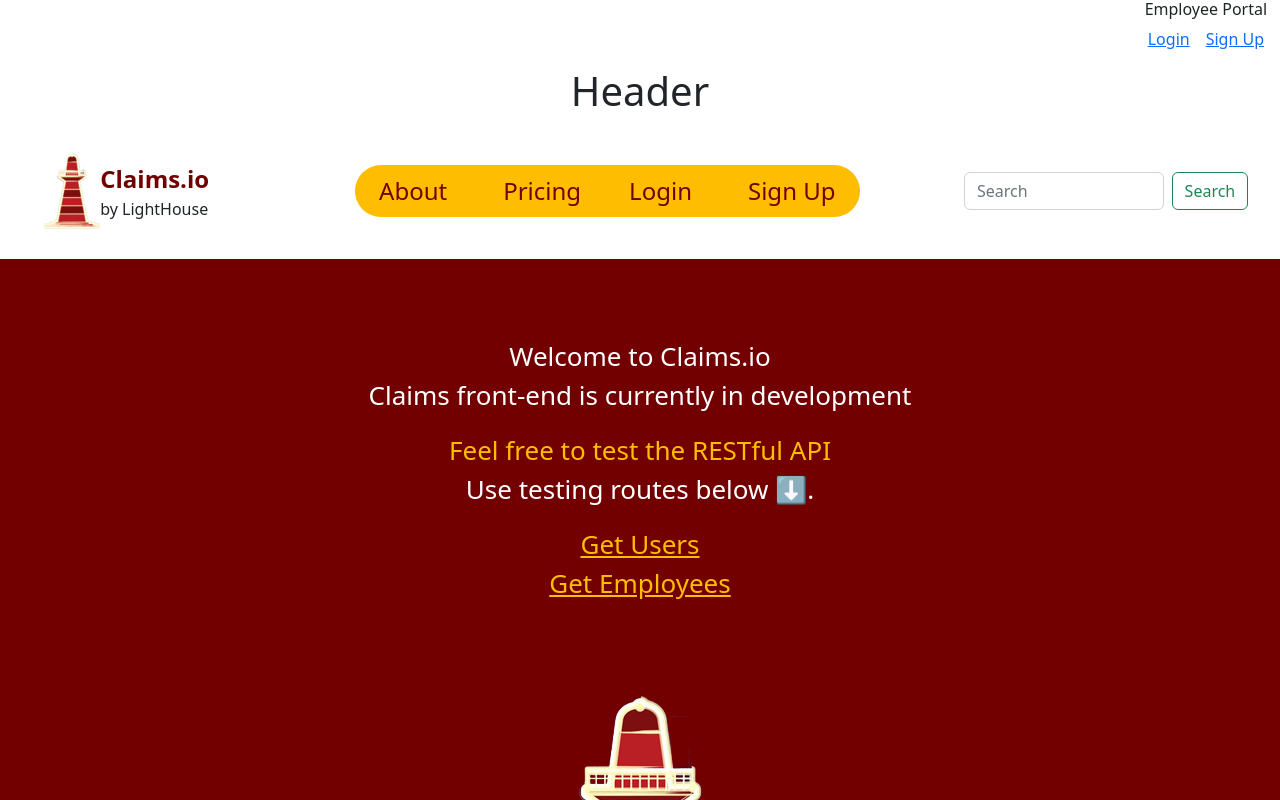
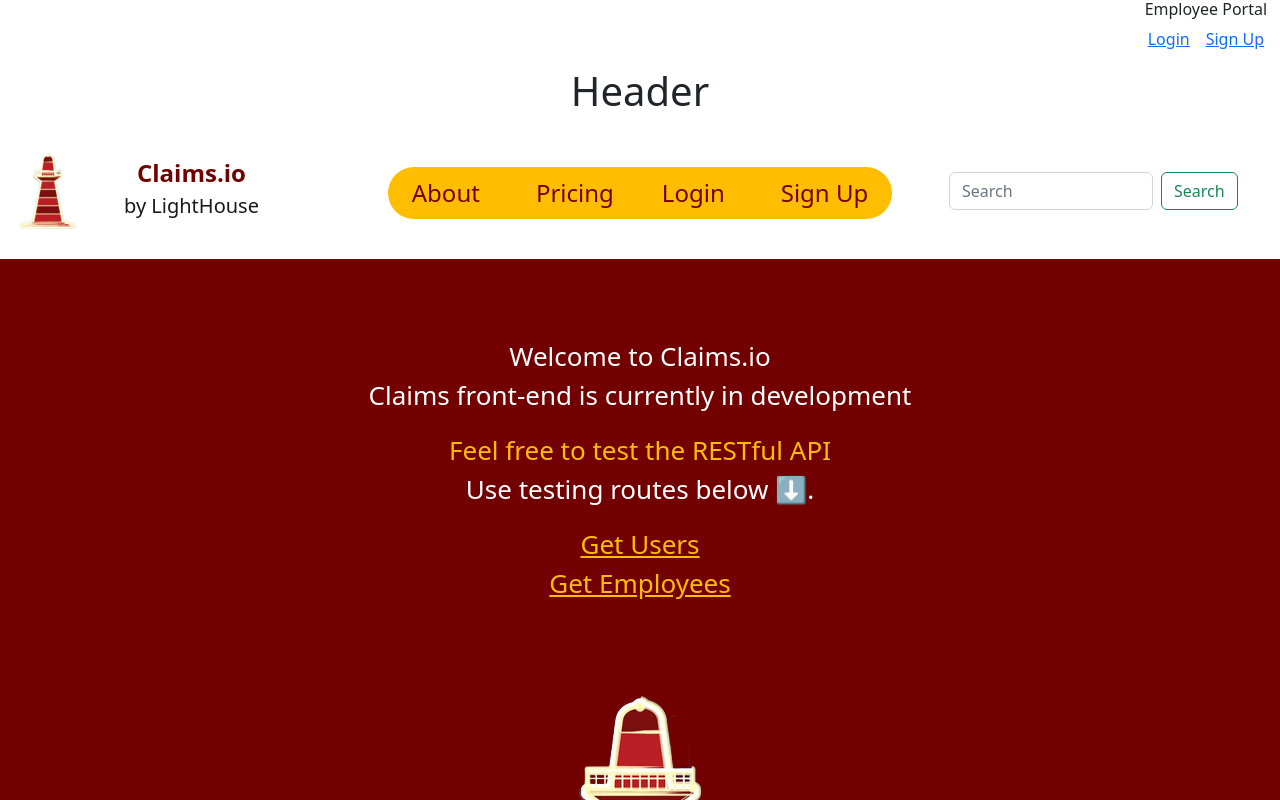
Before and after one commit to JasmineDaniels/Claims.io, a React (Create React App) app in the folder client/: page / in a window 1280 px wide. Shown: the top 800 px of the page. Built offline with nearby package versions, Linux system fonts and the light colour scheme.

Commit message:
main nav css edit

```diff
--- a/client/src/components/Navigation/MainNav/MainNavigation.js
+++ b/client/src/components/Navigation/MainNav/MainNavigation.js
@@ -1,5 +1,5 @@
 import { Link } from 'react-router-dom';
-import { Row, Col } from 'react-bootstrap';
+import { Row, Navbar, Nav, Col } from 'react-bootstrap';
 import lighthouse120px from '../../../images/lighthouse-120px.png';
 import './main-nav.css';
 export default function MainNavigation() {
@@ -7,29 +7,32 @@ export default function MainNavigation() {
     return (
         <>
             <Row>
-                <nav className="nav navbar navbar-expand-lg">
+                <nav className="nav navbar navbar-expand-md">
                     <div className='col'>
-                        <div className='row'>
-                            <div className='brand-align'>
-                                <div className='col-sm-2'>
-                                    <Link className="navbar-brand" to={'/'}>
-                                        <img src={lighthouse120px} alt=""></img>
-                                    </Link>
-                                </div>
-                                <div className='text-start my-auto'>
-                                    <Link to={'/'} className='site-title'>Claims.io </Link> <br />
-                                    <span> by LightHouse</span>
-                                </div>
+                        <div className='brand-align'>
+                            <div >
+                                <Link className="navbar-brand" to={'/'}>
+                                    <img src={lighthouse120px} alt="" className='light-margins'></img>
+                                </Link>
                             </div>
+
+                            <div >
+                                <Link className="navbar-brand" to={'/'}>
+                                    <span to={'/'} className='site-title site-title-LH pt-4'>Claims.io </span>
+                                    <span className='site-title-LH'> by LightHouse</span>
+                                </Link>
+                            </div>
+
                         </div>
+
                     </div>
                     <button className="navbar-toggler" type="button" data-toggle="collapse" data-target="#navbarSupportedContent" aria-controls="navbarSupportedContent" aria-expanded="false" aria-label="Toggle navigation">
                         <span className="navbar-toggler-icon"></span>
                     </button>
 
                     <div className="collapse navbar-collapse" id="navbarSupportedContent">
-                        <div className='col-md-8'>
-                            <div className='main-navlinks rounded-pill mx-auto'>
+                        <div className='col pb-5'>
+                            <div className='main-navlinks rounded-pill mx-auto fix-center '>
                                 <ul className='justify-content-center'>
                                     <Link to={'/about'} className="nav-link mx-2">About</Link>
                                     <Link to={'/pricing'} className="nav-link ">Pricing</Link>
@@ -39,13 +42,13 @@ export default function MainNavigation() {
                             </div>
                         </div>
 
-                        <div className='col'>
+                        <div className='col-md-'>
                             <div className='row'>
-                                <form className="form-inline my-2 my-lg-0 spaced-out">
-                                    <div className='col-md-7 mx-2'>
+                                <form className="form-inline my-2 my-lg-0 spaced-out ">
+                                    <div className='col-md-7 '>
                                         <input className="form-control mr-sm-2" type="search" placeholder="Search" aria-label="Search"></input>
                                     </div>
-                                    <div className='col-md-4'>
+                                    <div className='col-md-4 mx-2'>
                                         <button className="btn btn-outline-success my-2 my-sm-0" type="submit">Search</button>
                                     </div>
                                 </form>
--- a/client/src/components/Navigation/MainNav/main-nav.css
+++ b/client/src/components/Navigation/MainNav/main-nav.css
@@ -27,6 +27,11 @@
     color: var(--LHGold);
 }
 
+.site-title-LH {
+    display: flex;
+    justify-content: center;
+}
+
 .spaced-out{
     display: flex;
     justify-content: center;
@@ -50,5 +55,18 @@
 
 .brand-align{
     display: flex;
-    justify-content: space-around;
+    justify-content: start;
 }
+
+.light-margins{
+    padding: 0;
+    margin: 0;
+}
+
+.fix-center{
+    left: 0;
+    right: 0;
+    display: flex;
+    justify-content: center;
+    position: absolute;
+}
```
